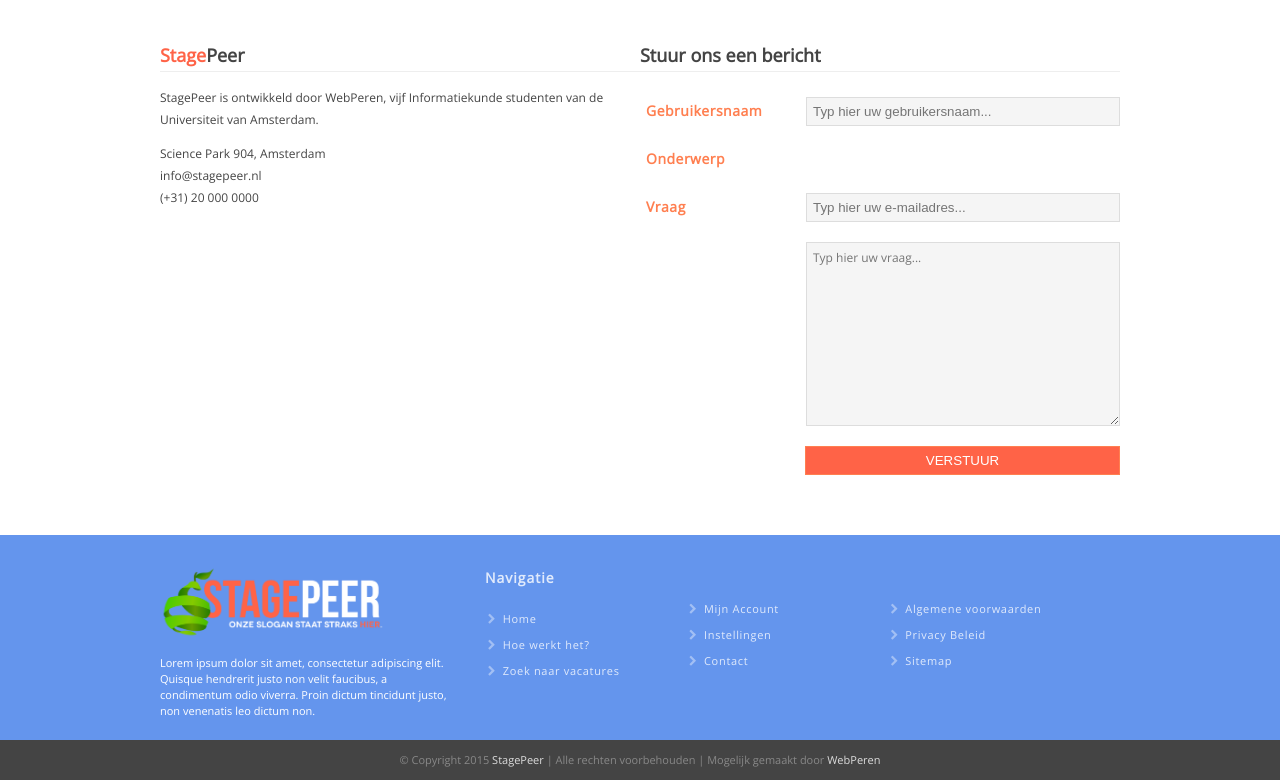
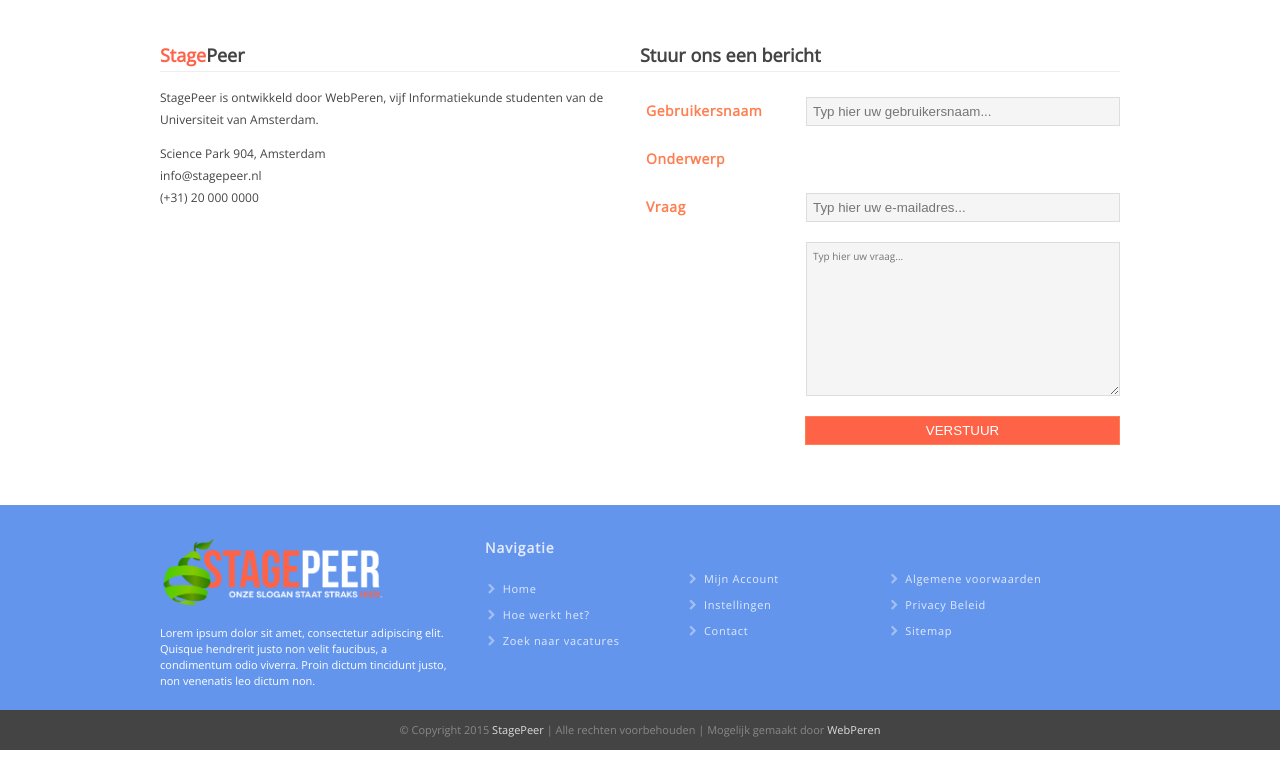
Before and after one commit to TychoA/Vacaturesite, a PHP site: page /contact.php in a window 1280 px wide. Shown: the part 590-1370 px from the top of the page. After the commit the page ends 1340 px from the top, so only its background shows below. Run offline with PHP 8.4, Linux system fonts and the light colour scheme.

Commit message:
Changed textarea font

```diff
--- a/css/style.css
+++ b/css/style.css
@@ -74,7 +74,7 @@
 
 textarea {
     font-family: 'Open Sans', sans-serif;
-    font-size: 12px;
+    font-size: 10px;
 }
 
 /* ------------------------------ *\
```
